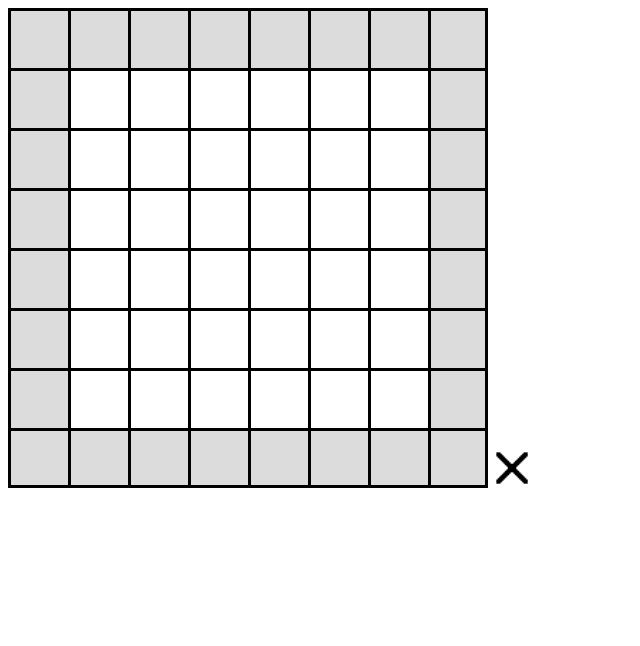
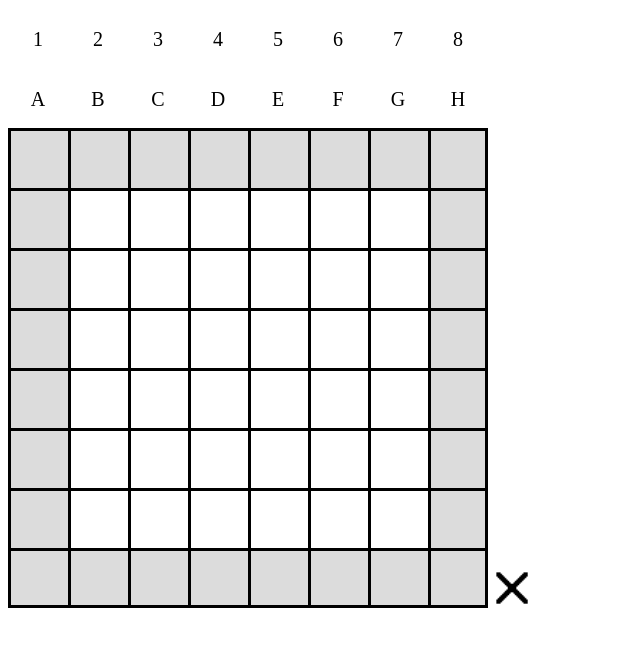
Before and after one commit to 02alexander/02alexander.github.io, a plain HTML site: page index.html in a window 1280 px wide. Shown: the whole page, without its empty margins (0-640 px from the left). Drawn offline with Linux system fonts and the light colour scheme.

Commit message:
Addded numbers and characters on the side.

```diff
--- a/game.js
+++ b/game.js
@@ -15,6 +15,9 @@ function localGame() {
 	stack4.renderBoard();
 	stack4.highlightAccecpableMoves();
 
+	console.log(gameArea.canvas.width);
+	console.log(gameArea.canvas.height);
+
 	window.addEventListener('mousedown', function(e) {
 
 		if (gameIsOver) {
@@ -24,6 +27,7 @@ function localGame() {
 		let rect = gameArea.canvas.getBoundingClientRect();
 		let x = e.clientX - rect.left;
 		let y = e.clientY - rect.top;
+		console.log(x + ", " + y)
 		let boardCordx = Math.floor(x / (gameArea.canvas.width/8));
 		let boardCordy = Math.floor(y / (gameArea.canvas.height/8));
 		console.log(boardCordx);
@@ -43,7 +47,7 @@ function localGame() {
 			let end = stack4.getRect(wn[3], wn[4]);
 			let endx = end.x + end.w/2;
 			let endy = end.y + end.h/2;
-			gameArea.drawLine(startx, starty, endx, endy);
+			gameArea.drawLine(startx, starty, endx, endy, "green");
 			gameIsOver = true;
 		}
 		wn = stack4.hasWon(2);
@@ -58,7 +62,7 @@ function localGame() {
 			let end = stack4.getRect(wn[3], wn[4]);
 			let endx = end.x + end.w/2;
 			let endy = end.y + end.h/2;
-			gameArea.drawLine(startx, starty, endx, endy);
+			gameArea.drawLine(startx, starty, endx, endy, "green");
 			gameIsOver = true;
 		}
 
@@ -69,17 +73,17 @@ function localGame() {
 }
 
 var gameArea = {
-	canvas: document.body.getElementsByTagName("canvas")[0],
+	canvas: document.getElementById("game"),
 	start: function() {
 		this.context = this.canvas.getContext("2d");
 	},
 	clear: function() {
 		this.context.clearRect(0,0,this.canvas.width,this.canvas.height);
 	},
-	drawLine: function(x1, y1, x2, y2) {
+	drawLine: function(x1, y1, x2, y2, color) {
 		let ctx = this.context;
-		ctx.strokeStyle= "green";
-		ctx.fillStyle = "green";
+		ctx.strokeStyle= color;
+		ctx.fillStyle = color;
 		ctx.beginPath();
 		ctx.moveTo(x1,y1);
 		ctx.lineTo(x2,y2);
--- a/index.html
+++ b/index.html
@@ -2,12 +2,40 @@
 
 <html>
 <head>
+	<link rel="stylesheet" type="text/css" href="style.css">
 	<title>test</title>
 </head>
-<body onload="localGame()">
-	<canvas width="480" height="480">
-	<script src="game.js"></script>
-	</canvas>
+<body>
+	<div id="top-row"></div>
+	<script type="text/javascript">
+		var letters = "12345678";
+		var div = document.getElementById("top-row");
+		for (let i = 0; i < 8; ++i) {
+			var nw = document.createElement("div");
+			nw.setAttribute("style", "width: 60px; height: 60px; display: inline-block;")
+			let html = '<p style="text-align: center; font-size: 20px;">' + letters[i] + '</p>';
+			nw.innerHTML = html;
+			div.appendChild(nw);
+		}
+	</script>
+
+	<div id="left-row"></div>
+	<script type="text/javascript">
+		var letters = "ABCDEFGH";
+		var div = document.getElementById("left-row");
+		for (let i = 0; i < 8; ++i) {
+			console.log(i);
+			var nw = document.createElement("div");
+			nw.setAttribute("style", "width: 60px; height: 60px; display: inline-block;")
+			let html = '<p style="text-align: center; font-size: 20px;">' + letters[i] + '</p>';
+			nw.innerHTML = html;
+			div.appendChild(nw);
+		}
+	</script>
+
+	<canvas id="game" width="480" height="480"></canvas>
+	<script src="game.js" onload="localGame()"></script>
+
 	<img src="kryss.png" width="40" height="40">
 </body>
 
```
